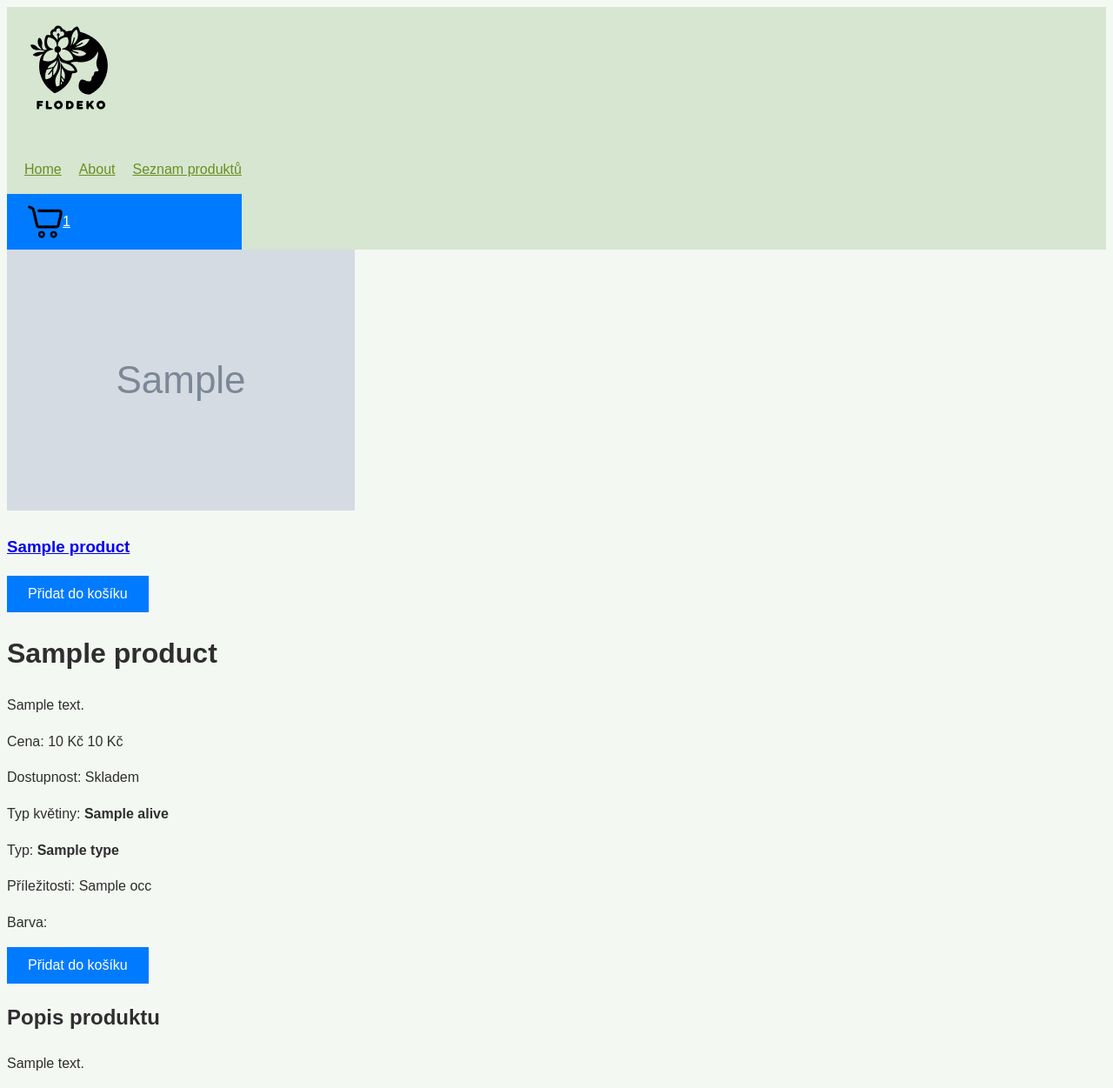
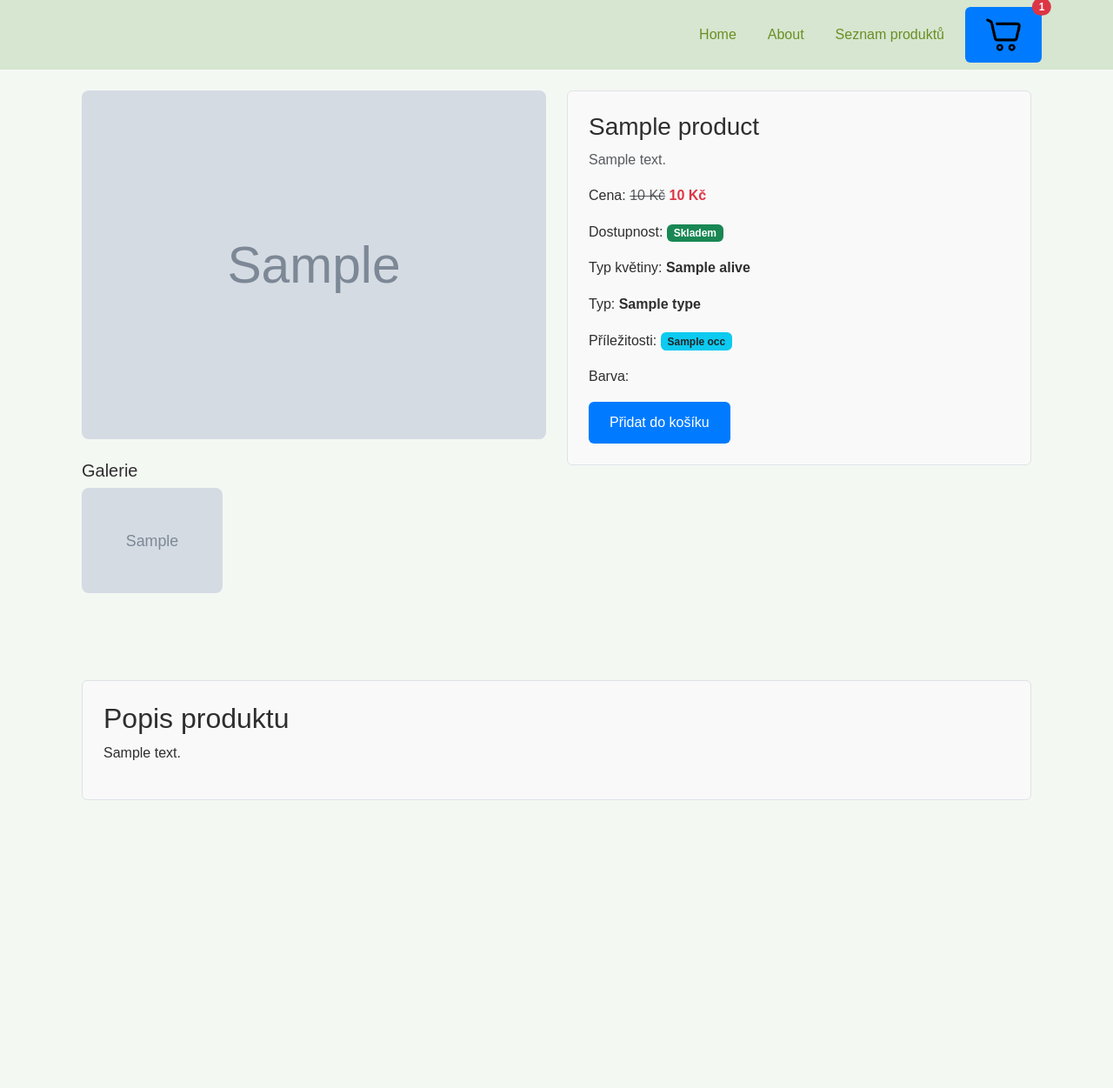
Before and after one commit to Pavel8/flower_web, a Django app: template products/templates/product_detail.html in a window 1280 px wide. Shown: the whole page at 87% size. After the commit the page ends 920 px from the top, so only its background shows below. Run offline with Django 5.2, Linux system fonts and the light colour scheme; the template is opened without the code that fills it: most values are stand-ins (such as "Sample title", 1, 10 or a date in 2020); grey boxes marked "Sample" are stand-in pictures; some libraries are stand-ins or nearby versions.

Commit message:
po lekci

```diff
--- a/core/templates/base.html
+++ b/core/templates/base.html
@@ -5,6 +5,8 @@
     <meta name="viewport" content="width=device-width, initial-scale=1.0">
     <title>{% block title %}FloDeko{% endblock %}</title>
 
+ <!-- Bootstrap -->
+     <link rel="stylesheet" href="https://cdnjs.cloudflare.com/ajax/libs/bootstrap/5.3.0/css/bootstrap.min.css">
 
     <!-- Vlastní styly -->
     {% load static %}
@@ -20,6 +22,8 @@
         {% block content %}{% endblock %}
     </div>
 
+ <!-- Bootstrap JS (volitelně, pokud použiješ interaktivní prvky) -->
+     <script src="https://cdnjs.cloudflare.com/ajax/libs/bootstrap/5.3.0/js/bootstrap.bundle.min.js"></script>
 
 </body>
 </html>
--- a/core/templates/header.html
+++ b/core/templates/header.html
@@ -25,12 +25,14 @@
     </div>
 
     <!-- Odkaz na košík jako tlačítko -->
-    <a href="{% url 'cart' %}" class="btn btn-outline-light position-relative ms-3">
+    <div id="test" class="btn btn-outline-light position-relative ms-3 tc">
+    <a href="{% url 'cart' %}" class="tc">
       <img src="{% static 'images/shopping_cart.png' %}" alt="Košík" width="40" height="40">
       <span class="position-absolute top-0 start-100 translate-middle badge rounded-pill bg-danger">
         {{ cart.items.count }}
       </span>
     </a>
+      </div>
 
   </div>
 </header>
--- a/core/templates/home.html
+++ b/core/templates/home.html
@@ -4,6 +4,10 @@
     <meta charset="UTF-8">
     <meta name="viewport" content="width=device-width, initial-scale=1.0">
     <title>FloDeko - {% block title %}Květinová výzdoba{% endblock %}</title>
+
+    <link rel="stylesheet" href="https://cdnjs.cloudflare.com/ajax/libs/bootstrap/5.3.0/css/bootstrap.min.css">
+     <style>
+
     {% load static %}
     <link rel="stylesheet" href="{% static 'styles/styles.css' %}">
    <style>
@@ -38,6 +42,7 @@
         }
     </style>
 </head>
+<script src="https://cdnjs.cloudflare.com/ajax/libs/bootstrap/5.3.0/js/bootstrap.bundle.min.js"></script>
 <body>
 
     {% include "header.html" %}
--- /dev/null
+++ b/myworld/pyvenv.cfg
@@ -0,0 +1,5 @@
+home = C:\Python311
+include-system-site-packages = false
+version = 3.11.0
+executable = C:\Python311\python.exe
+command = C:\Python311\python.exe -m venv C:\Users\PY-TU-09-24\Desktop\Python projekty\flower_web\myworld
--- a/products/templates/product_detail.html
+++ b/products/templates/product_detail.html
@@ -4,26 +4,31 @@
 <div class="container mt-4">
     <div class="row">
         <!-- Hlavní obrázek a galerie -->
-        <div class="card">
+        <div class="col-md-6 mb-4">
             {% if product.main_image %}
-                <img src="{{ product.main_image.url }}" alt="{{ product.title }}" class="card-img-top">
+                <div class="main-image-box">
+                    <img src="{{ product.main_image.url }}" alt="{{ product.title }}" class="img-fluid">
+                </div>
             {% endif %}
-            <div class="card-body">
-                <h3 class="card-title">
-                    <a href="{% url 'product_detail' product.id %}" class="text-dark">{{ product.title }}</a>
-                </h3>
 
-                <!-- FORMULÁŘ PRO PŘIDÁNÍ DO KOŠÍKU -->
-                <form method="post" action="{% url 'cart_add' product.id %}">
-                    {% csrf_token %}
-                    <button type="submit" class="btn btn-outline-success">Přidat do košíku</button>
-                </form>
+            {% if product.gallery_images.all %}
+                <div class="gallery-box mt-4">
+                    <h5>Galerie</h5>
+                    <div class="row">
+                        {% for image in product.gallery_images.all %}
+                            <div class="col-4 mb-2">
+                                <img src="{{ image.url }}" alt="Gallery Image" class="img-fluid">
+                            </div>
+                        {% endfor %}
                     </div>
                 </div>
+            {% endif %}
+        </div>
 
-        <!-- Informace o produktu -->
+        <!-- Info Box: Cena, Kategorie, Příležitost, Alive, Dostupnost -->
         <div class="col-md-6">
-            <h1 class="product-title">{{ product.title }}</h1>
+            <div class="info-box p-4 border rounded">
+                <h3>{{ product.title }}</h3>
                 <p class="text-muted">{{ product.short_description }}</p>
 
                 <p class="product-price">
@@ -64,6 +69,7 @@
                     Barva:
                     <span class="color-badge" style="background-color: {{ product.color }};"></span>
                 </p>
+
                 <!-- FORMULÁŘ PRO PŘIDÁNÍ DO KOŠÍKU -->
                 <form method="post" action="{% url 'cart_add' product.id %}">
                     {% csrf_token %}
@@ -71,13 +77,16 @@
                 </form>
             </div>
         </div>
+    </div>
 
     <!-- Detailní popis -->
     <div class="row mt-5">
         <div class="col">
+            <div class="description-box p-4 border rounded">
                 <h2>Popis produktu</h2>
                 <p>{{ product.description }}</p>
             </div>
         </div>
     </div>
+</div>
 {% endblock %}
--- a/products/templates/product_list.html
+++ b/products/templates/product_list.html
@@ -28,7 +28,7 @@
         {% for product in products %}
             <div class="col-md-4 mb-4">
                 <div class="card">
-                    <!-- Proklik na detail produktu -->
+                    <!-- Odkaz na detail produktu, celý blok kromě tlačítka pro přidání do košíku -->
                     <a href="{% url 'product_detail' product.id %}" class="stretched-link"></a>
 
                     {% if product.main_image %}
@@ -57,7 +57,7 @@
                         </p>
 
                         <!-- FORMULÁŘ PRO PŘIDÁNÍ DO KOŠÍKU -->
-                        <form method="post" action="{% url 'cart_add' product.id %}">
+                        <form method="post" action="{% url 'cart_add' product.id %}" class="d-inline">
                             {% csrf_token %}
                             <button type="submit" class="btn btn-outline-success">Přidat do košíku</button>
                         </form>
--- a/static/styles/styles.css
+++ b/static/styles/styles.css
@@ -80,3 +80,25 @@ body {
 .btn-primary:hover {
     background-color: #0056b3 !important;
 }
+div#test {
+background-color: red;
+}
+
+.main-image-box img {
+    width: 100%;
+    border-radius: 8px;
+}
+
+.gallery-box img {
+    width: 100%;
+    border-radius: 8px;
+}
+
+.info-box {
+    background-color: #f9f9f9;
+}
+
+.description-box {
+    background-color: #f9f9f9;
+    margin-top: 20px;
+}
```
Also changed, not shown: 13 other files. Lines whose indentation alone changed are shown as unchanged.
